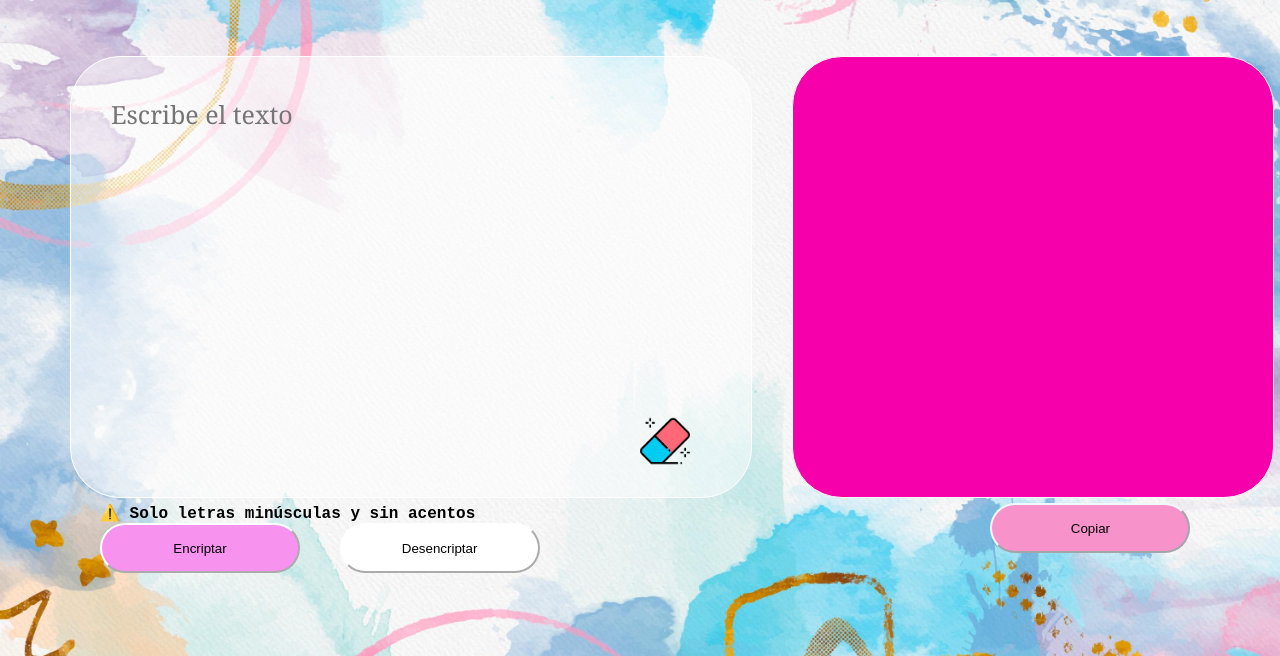
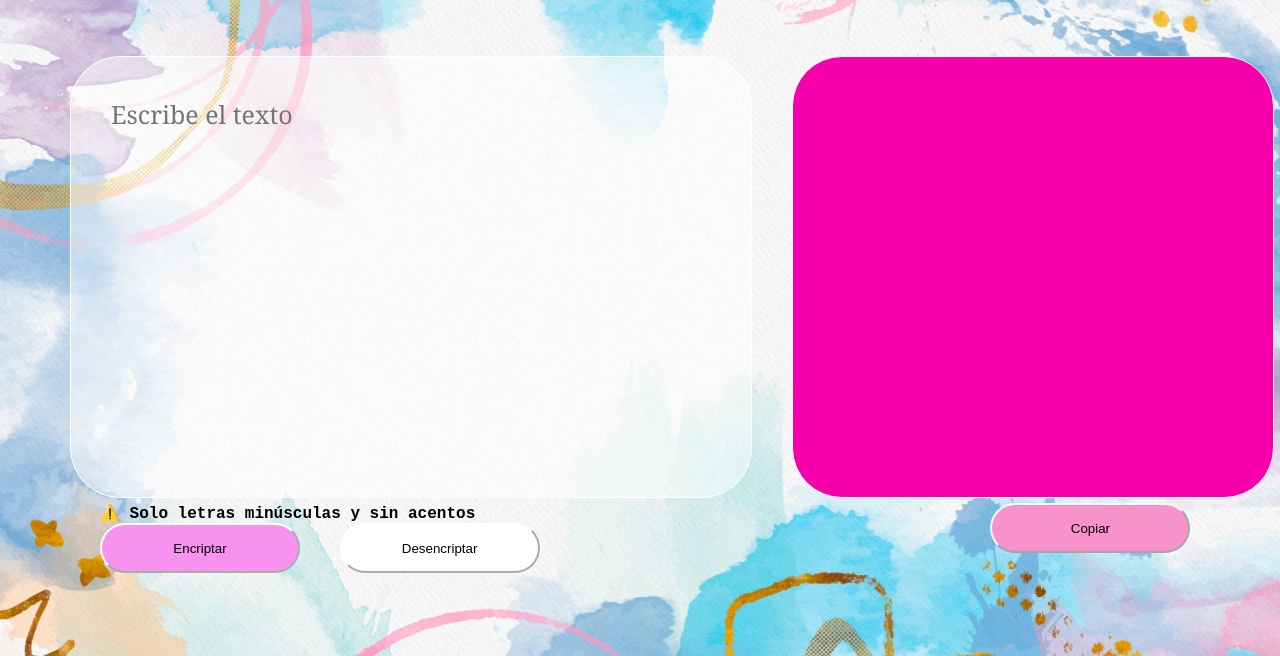
Before and after one commit to Yusleidy20/Encriptador-de-textos, a plain HTML site: page index.html in a window 1280 px wide. Shown: the part 144-800 px from the top of the page. Drawn offline with Linux system fonts and the light colour scheme.

Commit message:
version 2 index.html

```diff
--- a/index.html
+++ b/index.html
@@ -16,7 +16,6 @@
         <div class="contenedor">
         <section class="texto">
             <textarea name="" id="texto-encriptado" class="campo-texto" placeholder="Escribe el texto "></textarea>
-            <button id="borrar" class="btn-borrar" onclick="eliminarTexto()">
         </button>
         <p>⚠️ Solo letras minúsculas y sin acentos</p>
             <div class="btn">
```
